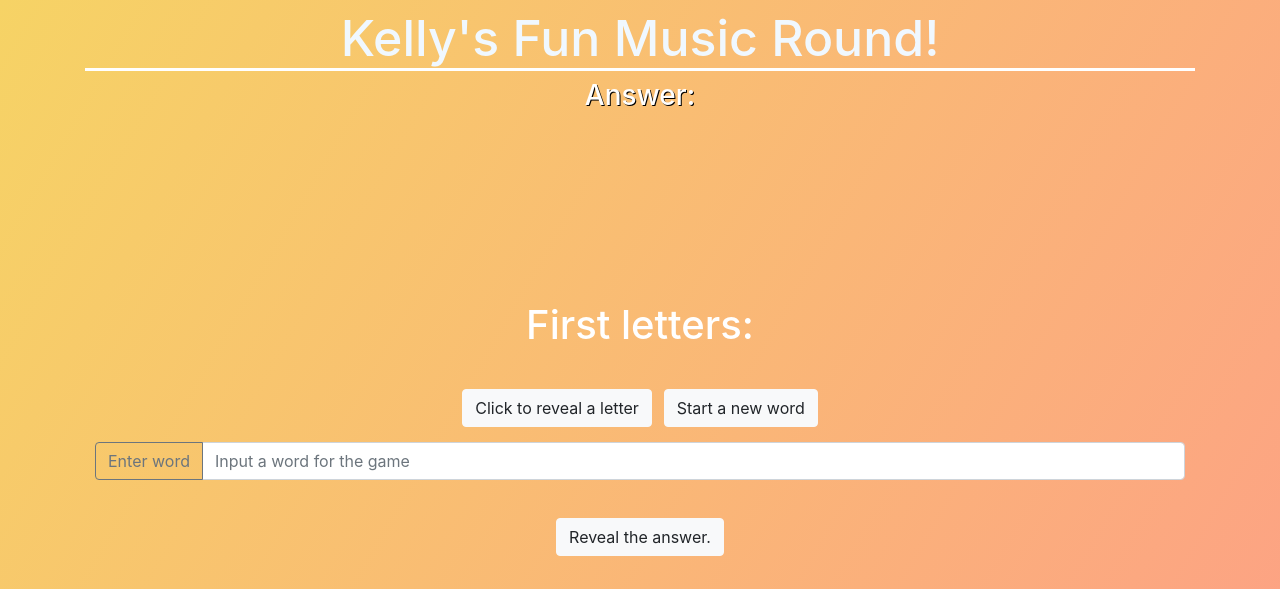
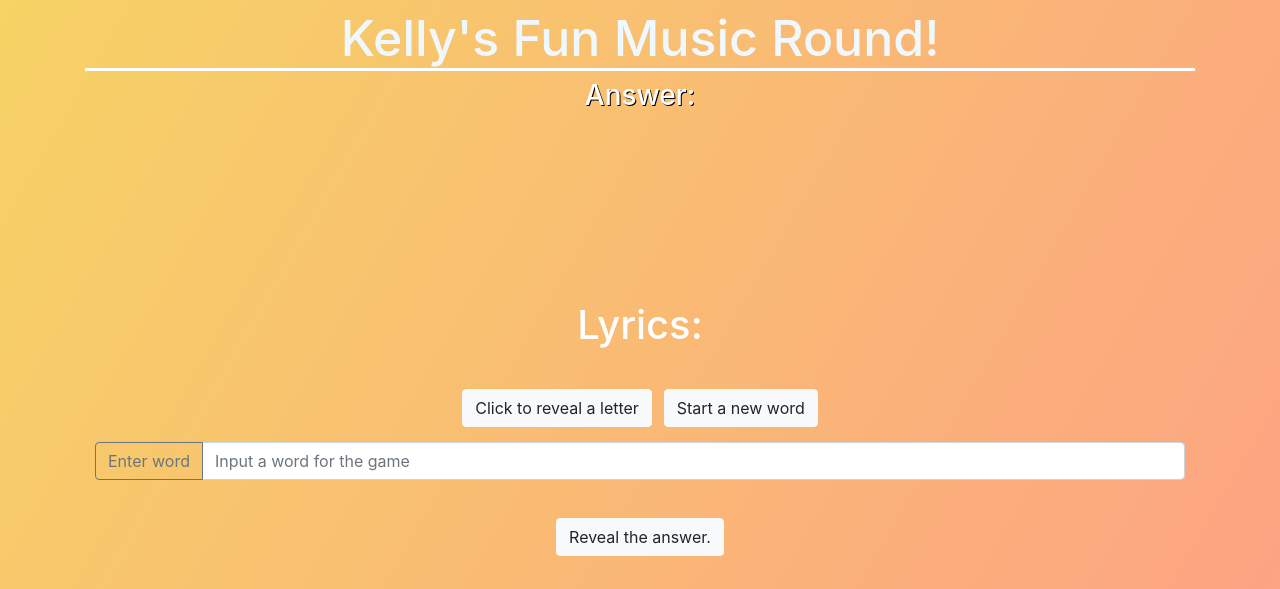
Before and after one commit to Robbie-Campbell/Quiz-page, a PHP site: page / in a window 1280 px wide. Shown: the top 589 px of the page. Run offline with PHP 8.4, Linux system fonts and the light colour scheme.

```diff
--- a/app.js
+++ b/app.js
@@ -66,7 +66,7 @@ function startNewLyrics()
 {
     start.addEventListener("click", ()=>{
         Stringletters.value = "";
-        output.textContent = "First letters: ";
+        output.textContent = "Lyrics:";
         revealLetter.classList.remove("disabled");
         document.querySelector(".answerText").textContent = "Answer: ";
         i = 0;
--- a/index.php
+++ b/index.php
@@ -15,7 +15,7 @@
             <span class="underline"></span>
         </div>
         <div class="game text-center">
-        <h1 class="output">First letters: </h1>
+        <h1 class="output">Lyrics: </h1>
         <button class="reveal btn btn-light">Click to reveal a letter</button>
         <button class="start btn btn-light">Start a new word</button>
         <div class="input-group mb-3">
```
